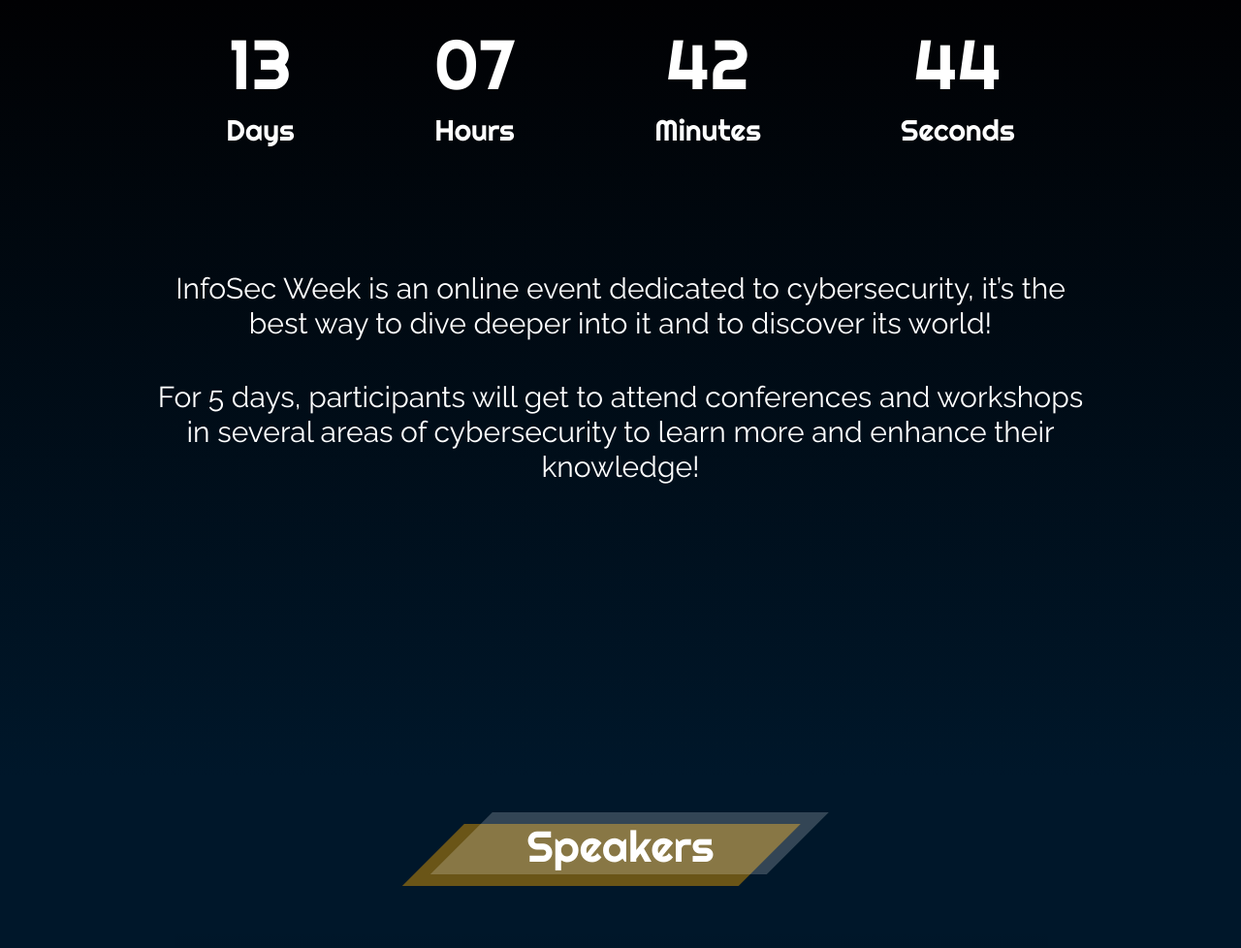
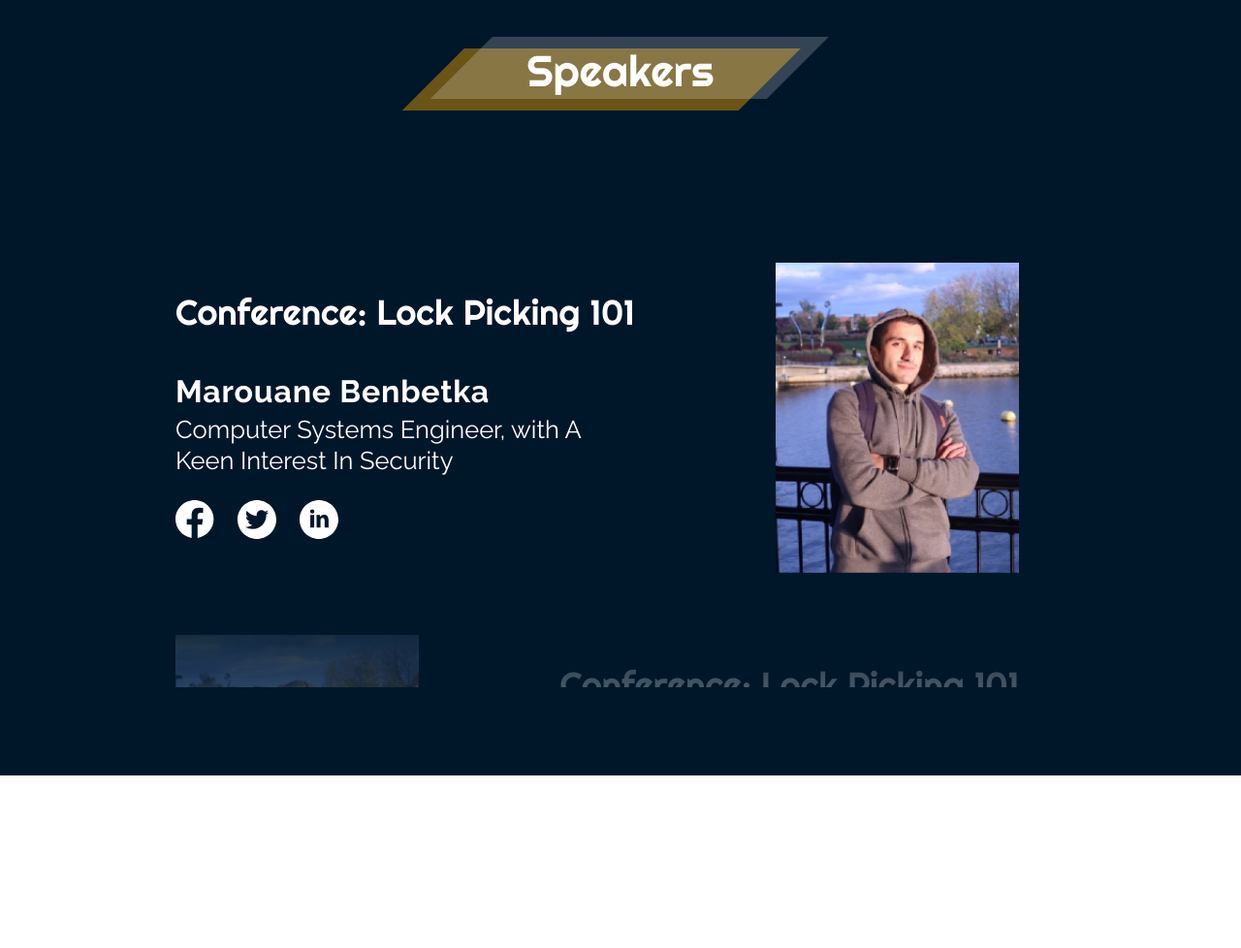
Before and after one commit to Shellmates/InfoSecWeek_2k22_Website, a website: page src/index.html in a window 1280 px wide. Shown: the top 978 px of the page at 97% size. After the commit the page ends 800 px from the top, so only its background shows below. Drawn offline with Linux system fonts and the light colour scheme.

Commit message:
Revert "countdown section"

```diff
--- a/package.json
+++ b/package.json
@@ -6,7 +6,7 @@
   "scripts": {
     "test": "echo \"Error: no test specified\" && exit 1",
     "build-css": "npx tailwindcss -i ./src/styles.css -o ./public/styles.css --watch",
-     "start": "live-server"
+    "start" : "live-server"
   },
   "repository": {
     "type": "git",
--- a/scripts/Countdown.js
+++ /dev/null
@@ -1,24 +0,0 @@
-const days = document.getElementsByClassName("daysTXT")[0];
-const hours = document.getElementsByClassName("hoursTXT")[0];
-const minutes = document.getElementsByClassName("minutesTXT")[0];
-const seconds = document.getElementsByClassName("secondsTXT")[0];
-console.log(days);
-const currentyear = new Date().getFullYear();
-const newYearTime = new Date(`April 1 2022 08:00:00`);
-console.log(newYearTime);
-
-function updateCountdowntime() {
-  const currentTime = new Date();
-  const diff = newYearTime - currentTime;
-  const d = Math.floor(diff / (1000 * 60 * 60 * 24));
-  const h = Math.floor(diff / (1000 * 60 * 60)) % 24;
-  const m = Math.floor(diff / (1000 * 60)) % 60;
-  const s = Math.floor(diff / 1000) % 60;
-  days.innerText = d < 10 ? "0" + d : d;
-  hours.innerText = h < 10 ? "0" + h : h;
-  minutes.innerText = m < 10 ? "0" + m : m;
-  seconds.innerText = s < 10 ? "0" + s : s;
-  console.log(d, h, m, s);
-}
-
-setInterval(updateCountdowntime, 1000);
--- a/scripts/speakers.js
+++ b/scripts/speakers.js
@@ -1,61 +1,63 @@
 const speakers = [
     {
-    id: 1,
-    name: "Marouane Benbetka",
-    profession: "Computer Systems Engineer, with A Keen Interest In Security",
-    img_url: "./assets/logo/Vector-1.svg",
-    activity: "Conference: Lock Picking 101",
-    facebook: "#",
-    linkedIn: "#",
-    twitter: "#",
-  },
+        id : 1,
+        name : "Marouane Benbetka" ,
+        profession : "Computer Systems Engineer, with A Keen Interest In Security" ,
+        img_url : "./assets/logo/Vector-1.svg" ,
+        activity : "Conference: Lock Picking 101" ,
+        facebook : "#" ,
+        linkedIn : "#" ,
+        twitter : "#" ,
+    } ,
     {
-    id: 2,
-    name: "Hania Mennad",
-    profession: "Computer Systems Engineer, with A Keen Interest In Security",
-    img_url: "./assets/logo/Vector-1.svg",
-    activity: "Conference: Lock Picking 101",
-    facebook: "#",
-    linkedIn: "#",
-    twitter: "#",
-  },
+        id : 2,
+        name : "Hania Mennad" ,
+        profession : "Computer Systems Engineer, with A Keen Interest In Security" ,
+        img_url : "./assets/logo/Vector-1.svg" ,
+        activity : "Conference: Lock Picking 101" ,
+        facebook : "#" ,
+        linkedIn : "#" ,
+        twitter : "#" ,
+    } ,
     {
-    id: 3,
-    name: "Walid Berrouk",
-    profession: "Computer Systems Engineer, with A Keen Interest In Security",
-    img_url: "./assets/logo/Vector-1.svg",
-    activity: "Conference: Lock Picking 101",
-    facebook: "#",
-    linkedIn: "#",
-    twitter: "#",
-  },
+        id : 3,
+        name : "Walid Berrouk" ,
+        profession : "Computer Systems Engineer, with A Keen Interest In Security" ,
+        img_url : "./assets/logo/Vector-1.svg" ,
+        activity : "Conference: Lock Picking 101" ,
+        facebook : "#" ,
+        linkedIn : "#" ,
+        twitter : "#" ,
+    } ,
     {
-    id: 4,
-    name: "Sami Bouchbout",
-    profession: "Computer Systems Engineer, with A Keen Interest In Security",
-    img_url: "./assets/logo/Vector-1.svg",
-    activity: "Conference: Lock Picking 101",
-    facebook: "#",
-    linkedIn: "#",
-    twitter: "#",
-  },
+        id : 4,
+        name : "Sami Bouchebout" ,
+        profession : "Computer Systems Engineer, with A Keen Interest In Security" ,
+        img_url : "./assets/logo/Vector-1.svg" ,
+        activity : "Conference: Lock Picking 101" ,
+        facebook : "#" ,
+        linkedIn : "#" ,
+        twitter : "#" ,
+    } ,
     {
-    id: 5,
-    name: "balaaa blaaaaaaa",
-    profession: "Computer Systems Engineer, with A Keen Interest In Security",
-    img_url: "./assets/logo/Vector-1.svg",
-    activity: "Conference: Lock Picking 101",
-    facebook: "#",
-    linkedIn: "#",
-    twitter: "#",
-  },
-];
+        id : 5,
+        name : "balaaa blaaaaaaa" ,
+        profession : "Computer Systems Engineer, with A Keen Interest In Security" ,
+        img_url : "./assets/logo/Vector-1.svg" ,
+        activity : "Conference: Lock Picking 101" ,
+        facebook : "#" ,
+        linkedIn : "#" ,
+        twitter : "#" ,
+    } ,
+] ;
 
-document.getElementById("speakers-list").innerHTML = `
 
-${speakers
-  .map(
-    (speaker) =>
+
+document.getElementById("speakers-list").innerHTML =
+`
+
+${
+    speakers.map( speaker => (
         `<div
             class="speaker ml-[20px] md:flex md:justify-between md:items-center md:my-[10vw] lg:my-[5vw] md:ml-0" key=${speaker.id}
         >
@@ -105,7 +107,7 @@
             />
         </div>
     </div>`
-  )
-  .join("")}
+    )).join('')
+}
 
-`;
+`
--- a/src/index.html
+++ b/src/index.html
@@ -8,48 +8,6 @@
     <title>InfoSec Week Website</title>
   </head>
   <body>
-    <div class="countdown-about w-screen h-screen text-white">
-      <div class="countdown flex flex-row justify-center mb-32 mobile:mb-10">
-        <div
-          class="daysC mr-36 flex flex-col justify-center align-center text-center mobile:mr-5"
-        >
-          <p class="daysTXT text-7xl mb-3.5 mobile:text-xl">00</p>
-          <p class="text-3xl mobile:text-lg">Days</p>
-        </div>
-        <div
-          class="hoursC mr-36 flex flex-col justify-center align-center text-center mobile:mr-5"
-        >
-          <p class="hoursTXT text-7xl mb-3.5 mobile:text-xl">00</p>
-          <p class="text-3xl mobile:text-lg">Hours</p>
-        </div>
-        <div
-          class="minutesC mr-36 flex flex-col justify-center align-center text-center mobile:mr-5"
-        >
-          <p class="minutesTXT text-7xl mb-3.5 mobile:text-xl">00</p>
-          <p class="text-3xl mobile:text-lg">Minutes</p>
-        </div>
-        <div
-          class="secondsC mr- flex flex-col justify-center align-center text-center mobile:mr-5"
-        >
-          <p class="secondsTXT text-7xl mb-3.5 mobile:text-xl">00</p>
-          <p class="text-3xl mobile:text-lg">Seconds</p>
-        </div>
-      </div>
-      <div class="about text-center">
-        <p class="mb-10 text-3xl mobile:text-xs">
-          InfoSec Week is an online event dedicated to cybersecurity, it’s the
-          <br />
-          best way to dive deeper into it and to discover its world!
-        </p>
-        <p class="text-3xl mb-32 mobile:text-xs">
-          For 5 days, participants will get to attend conferences and workshops
-          <br />
-          in several areas of cybersecurity to learn more and enhance their
-          <br />
-          knowledge!
-        </p>
-      </div>
-    </div>
 
     <!-- Speakers Section -->
     <section class="speakers w-screen h-screen bg-midnight">
@@ -66,7 +24,8 @@
             class="speakers-list my-9 md:my-6 py-[28px] w-[calc(150px+60vw)] max-h-[530px]"
             id="speakers-list"
           >
-            <!-- Placeholder to keep classes in the css -->
+
+          <!-- Placeholder to keep classes in the css -->
             <div
               class="speaker ml-[20px] md:flex md:justify-between md:items-center md:my-[10vw] lg:my-[5vw] md:ml-0"
               key="${speaker.id}"
@@ -117,14 +76,15 @@
                 />
               </div>
             </div>
-            <!-- End of Placeholder -->
+          <!-- End of Placeholder -->
+
           </div>
         </div>
       </div>
     </section>
     <!-- End of Speakers Section -->
 
-    <script src="/scripts/Countdown.js"></script>
-    <script src="/scripts/speakers.js"></script>
+    <script src="../scripts/speakers.js"></script>
+    <script src="/scripts/scripts.js"></script>
   </body>
 </html>
--- a/src/styles.css
+++ b/src/styles.css
@@ -4,19 +4,9 @@
 @tailwind components;
 @tailwind utilities;
 
-.countdown-about {
-  background: linear-gradient(180deg, #010103 0%, #00172a 100%);
+.test {
+  font-size: 10px;
 }
-
-.countdown {
-  font-family: "Righteous", cursive;
-  padding-top: 30px;
-}
-
-.about {
-  font-family: "Raleway", cursive;
-}
-
 .bg-midnight {
   background-color: var(--background-color);
 }
--- a/tailwind.config.js
+++ b/tailwind.config.js
@@ -1,11 +1,7 @@
 module.exports = {
   content: ["./src/**/*.{html,js}"],
   theme: {
-    screens: {
-      mobile: { max: "750px" },
-      // => @media (max-width: 750px) { ... }
-    },
     extend: {},
   },
   plugins: [],
-};
+}
```
Also changed, not shown: public/styles.css, scripts/scripts.js (added). Lines whose indentation alone changed are shown as unchanged.
